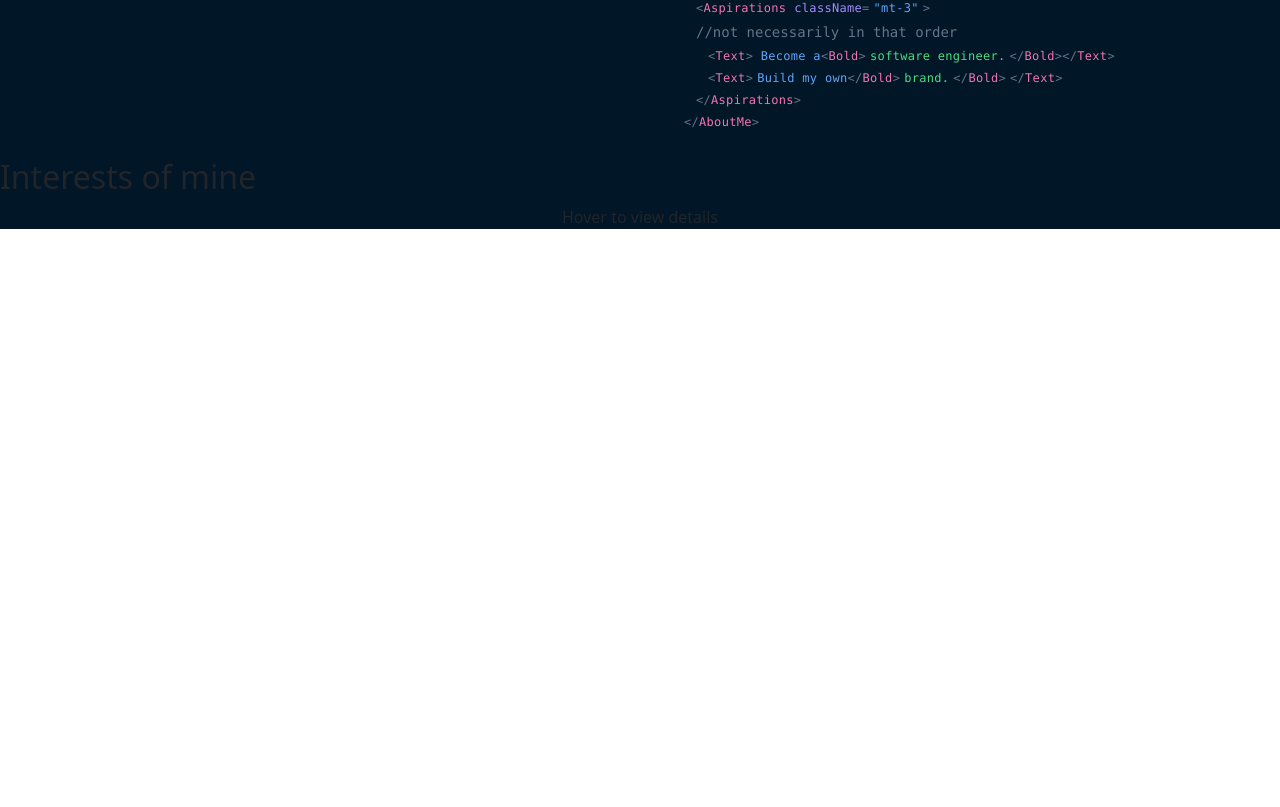
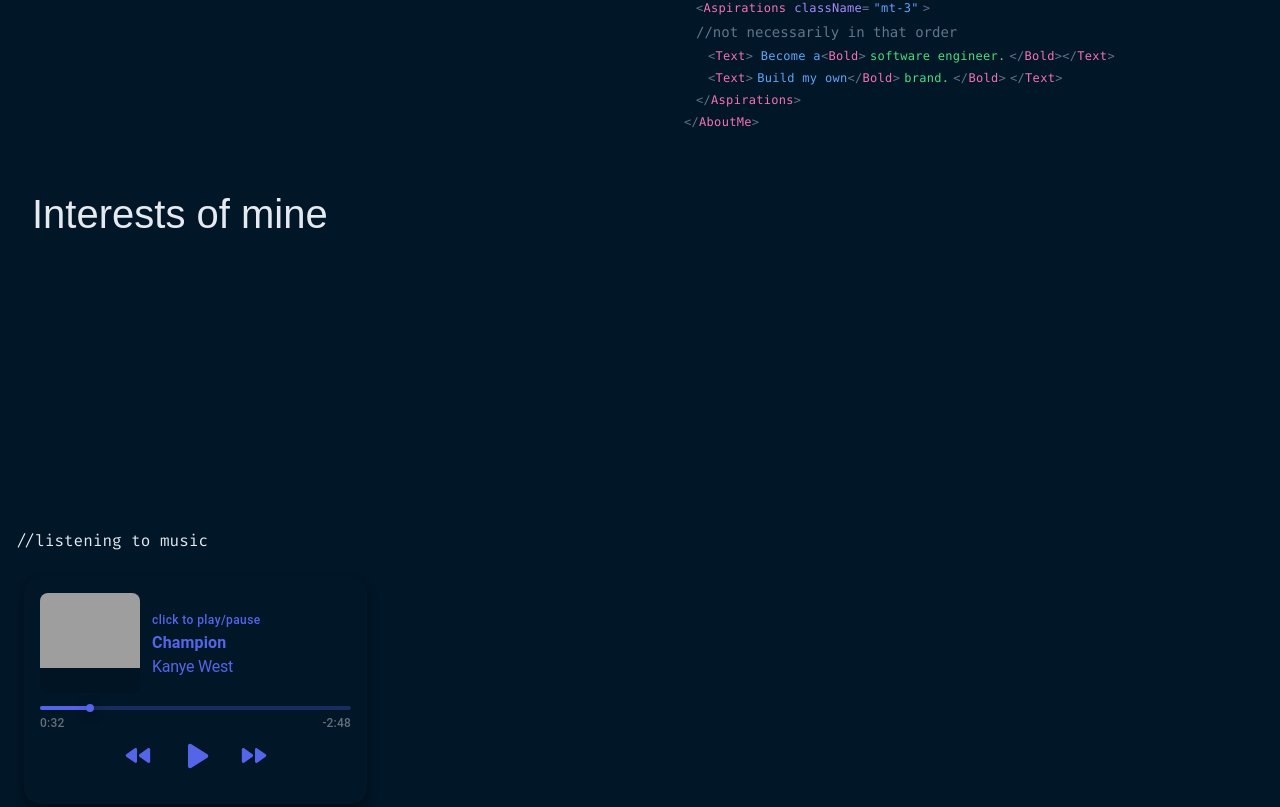
Before and after one commit to robynainsley21/portfolio-dark, a React (Vite) app: page /about in a window 1280 px wide. Shown: the part 419-1226 px from the top of the page. Before the commit the page ends 800 px from the top, so only its background shows below. Built offline with nearby package versions, Linux system fonts and the light colour scheme; grey boxes are pictures that could not be loaded; a web font is replaced by a local one.

Commit message:
Music UI

```diff
--- a/src/assets/components/aboutInterests.jsx
+++ b/src/assets/components/aboutInterests.jsx
@@ -1,6 +1,6 @@
 export default function AboutInterests() {
   return (
-    <div className="relative rounded-lg interests_container p-1">
+    <div className="relative rounded-lg hero_container p-1">
       {/* From Uiverse.io by emmanuelh-dev   */}
       <div className="relative flex text-center">
         <div className="flex pl-3.5 pt-3">
--- a/src/assets/components/musicComp.jsx
+++ b/src/assets/components/musicComp.jsx
@@ -1,62 +1,30 @@
 import * as React from "react";
-import { useEffect, useRef } from "react";
+import { useEffect, useRef, useState } from "react";
+
+//components
 import { styled } from "@mui/material/styles";
 import Box from "@mui/material/Box";
 import Typography from "@mui/material/Typography";
 import Slider from "@mui/material/Slider";
 import IconButton from "@mui/material/IconButton";
-import Stack from "@mui/material/Stack";
 import PauseRounded from "@mui/icons-material/PauseRounded";
 import PlayArrowRounded from "@mui/icons-material/PlayArrowRounded";
 import FastForwardRounded from "@mui/icons-material/FastForwardRounded";
 import FastRewindRounded from "@mui/icons-material/FastRewindRounded";
-import VolumeUpRounded from "@mui/icons-material/VolumeUpRounded";
-import VolumeDownRounded from "@mui/icons-material/VolumeDownRounded";
 
-const WallPaper = styled("div")({
-  position: "absolute",
-  width: "100%",
-  height: "100%",
-  top: 0,
-  left: 0,
-  overflow: "hidden",
-  background: "linear-gradient(rgb(255, 38, 142) 0%, rgb(255, 105, 79) 100%)",
-  transition: "all 500ms cubic-bezier(0.175, 0.885, 0.32, 1.275) 0s",
-  "&::before": {
-    content: '""',
-    width: "140%",
-    height: "140%",
-    position: "absolute",
-    top: "-40%",
-    right: "-50%",
-    background:
-      "radial-gradient(at center center, rgb(62, 79, 249) 0%, rgba(62, 79, 249, 0) 64%)",
-  },
-  "&::after": {
-    content: '""',
-    width: "140%",
-    height: "140%",
-    position: "absolute",
-    bottom: "-50%",
-    left: "-30%",
-    background:
-      "radial-gradient(at center center, rgb(247, 237, 225) 0%, rgba(247, 237, 225, 0) 70%)",
-    transform: "rotate(30deg)",
-  },
-});
 
 const Widget = styled("div")(({ theme }) => ({
   padding: 16,
   borderRadius: 16,
   width: 343,
   maxWidth: "100%",
-  margin: "auto",
   position: "relative",
   zIndex: 1,
-  backgroundColor: "rgba(255,255,255,0.4)",
-  backdropFilter: "blur(40px)",
+  boxShadow: "rgba(0, 0, 0, 0.16) 0px 6px 12px, rgba(0, 0, 0, 0.23) 0px 6px 12px",
+  backgroundColor: "#011627",
+  backdropFilter: "blur(5px)",
   ...theme.applyStyles("dark", {
-    backgroundColor: "rgba(0,0,0,0.6)",
+    backgroundColor: "#011627",
   }),
 }));
 
@@ -81,49 +49,67 @@ const TinyText = styled(Typography)({
 });
 
 export default function MusicPlayerSlider() {
-    const audioRef = useRef(null);
+  const audioRef = useRef(null);
   const duration = 200; // seconds
-  const [position, setPosition] = React.useState(32);
-  const [paused, setPaused] = React.useState(false);
+  const [position, setPosition] = useState(32);
+  const [paused, setPaused] = useState(true);
 
-    useEffect(()=> {
-        const interval = setInterval(() => {
-            if(audioRef.current){
-                setPosition(audioRef.current.currentTime)
-            }
-        }, 1000)
+  useEffect(() => {
+    const interval = setInterval(() => {
+      if (audioRef.current && !paused) {
+        setPosition(audioRef.current.currentTime);
+      }
+    }, 1000);
 
-        return () => clearInterval(interval)
-    }, 1000)
+    return () => clearInterval(interval);
+  }, [paused]);
 
-  function formatDuration(value) {
+  const  formatDuration = (value) => {
     const minute = Math.floor(value / 60);
-    const secondLeft = value - minute * 60;
+    const secondLeft = Math.floor(value - minute * 60);
     return `${minute}:${secondLeft < 10 ? `0${secondLeft}` : secondLeft}`;
   }
 
+  const handlePlayPause = () => {
+    if(paused){
+      audioRef.current.play().catch((error) => {
+        console.error("Error playing audio:", error);
+      })
+    } else{
+      audioRef.current.pause();
+    }
+    setPaused(!paused);
+  }
+
+  const handleSliderChange = (_, value) => {
+    setPosition(value);
+    if(audioRef.current){
+      audioRef.current.currentTime = value;
+    }
+  }
+
   return (
-    <Box sx={{ width: "100%", overflow: "hidden", position: "relative", p: 3 }}>
+    <Box sx={{ width: "100%", overflow: "hidden", position: "relative", p: 1 }}>
       <Widget>
         <Box sx={{ display: "flex", alignItems: "center" }}>
           <CoverImage>
             <img
-              alt="can't win - Chilling Sunday"
-              src="/static/images/sliders/chilling-sunday.jpg"
+              alt="champion - kanye west"
+              src="https://robynainsley21.github.io/images/personal-portfolio/artworks-F2ido6SltCjd-0-t500x500.jpg"
             />
           </CoverImage>
-          <Box sx={{ ml: 1.5, minWidth: 0 }}>
+          <Box sx={{ ml: 1.5, minWidth: 0, color: "#5565e8" }}>
             <Typography
               variant="caption"
-              sx={{ color: "text.secondary", fontWeight: 500 }}
+              sx={{ color: "#5565e8", fontWeight: 500 }}
             >
-              Jun Pulse
+              click to play/pause
             </Typography>
             <Typography noWrap>
-              <b>คนเก าเขาทำไว้ดี (Can&apos;t win)</b>
+              <b>Champion</b>
             </Typography>
             <Typography noWrap sx={{ letterSpacing: -0.25 }}>
-              Chilling Sunday &mdash; คนเก่าเขาทำไว้ดี
+              Kanye West
             </Typography>
           </Box>
         </Box>
@@ -134,9 +120,9 @@ export default function MusicPlayerSlider() {
           min={0}
           step={1}
           max={duration}
-          onChange={(_, value) => setPosition(value)}
+          onChange={handleSliderChange}
           sx={(t) => ({
-            color: "rgba(0,0,0,0.87)",
+            color: "#5565e8",
             height: 4,
             "& .MuiSlider-thumb": {
               width: 8,
@@ -170,6 +156,7 @@ export default function MusicPlayerSlider() {
             alignItems: "center",
             justifyContent: "space-between",
             mt: -2,
+            color: "#fff",
           }}
         >
           <TinyText>{formatDuration(position)}</TinyText>
@@ -182,7 +169,7 @@ export default function MusicPlayerSlider() {
             justifyContent: "center",
             mt: -1,
             "& svg": {
-              color: "#000",
+              color: "#5565e8",
               ...theme.applyStyles("dark", {
                 color: "#fff",
               }),
@@ -194,61 +181,20 @@ export default function MusicPlayerSlider() {
           </IconButton>
           <IconButton
             aria-label={paused ? "play" : "pause"}
-            onClick={() => setPaused(!paused)}
+            onClick={handlePlayPause}
           >
             {paused ? (
-              <PlayArrowRounded sx={{ fontSize: "3rem" }} />
-            ) : (<PauseRounded sx={{ fontSize: "3rem" }} />)}
+              <PlayArrowRounded sx={{ fontSize: "3rem", color: "#5565e8" }} />
+            ) : (
+              <PauseRounded sx={{ fontSize: "3rem" }} />
+            )}
           </IconButton>
           <IconButton aria-label="next song">
             <FastForwardRounded fontSize="large" />
           </IconButton>
         </Box>
-        <Stack
-          spacing={2}
-          direction="row"
-          sx={(theme) => ({
-            mb: 1,
-            px: 1,
-            "& > svg": {
-              color: "rgba(0,0,0,0.4)",
-              ...theme.applyStyles("dark", {
-                color: "rgba(255,255,255,0.4)",
-              }),
-            },
-          })}
-          alignItems="center"
-        >
-          <VolumeDownRounded />
-          <Slider
-            aria-label="Volume"
-            defaultValue={30}
-            sx={(t) => ({
-              color: "rgba(0,0,0,0.87)",
-              "& .MuiSlider-track": {
-                border: "none",
-              },
-              "& .MuiSlider-thumb": {
-                width: 24,
-                height: 24,
-                backgroundColor: "#fff",
-                "&::before": {
-                  boxShadow: "0 4px 8px rgba(0,0,0,0.4)",
-                },
-                "&:hover, &.Mui-focusVisible, &.Mui-active": {
-                  boxShadow: "none",
-                },
-              },
-              ...t.applyStyles("dark", {
-                color: "#fff",
-              }),
-            })}
-          />
-          <VolumeUpRounded />
-        </Stack>
-        <audio ref={audioRef} src="/path/to/your/song.mp3" preload="metadata" />
+        <audio ref={audioRef} src="https://robynainsley21.github.io/images/personal-portfolio/Kanye_West_-_Champion_(ColdMP3.com).mp3" preload="metadata" />
       </Widget>
-      <WallPaper />
     </Box>
   );
 }
--- a/src/assets/pages/About.jsx
+++ b/src/assets/pages/About.jsx
@@ -1,6 +1,7 @@
 import React, { useState, useEffect } from "react";
 
 import AboutInterests from "../components/aboutInterests";
+import MusicPlayerSlider from "../components/musicComp";
 
 export default function About() {
   const [data, setData] = useState(null);
@@ -16,8 +17,7 @@ export default function About() {
             src="https://robynainsley21.github.io/images/images/headshot.JPG"
             alt="about_img"
           />
-          <div>
-          </div>
+          <div></div>
         </div>
         <div className="col-item about_text">
           <AboutInterests />
@@ -25,20 +25,14 @@ export default function About() {
       </div>
 
       <div className="about_body">
-        <h2 data-aos="fade-up">Interests of mine</h2>
-        <p className="fine-text text-center mb-5">Hover to view details</p>
+        <h1 data-aos="fade-up">Interests of mine</h1>
 
-        {/* <div className="interest-container row mb-5">
-          {data.about[1].interests.map((item) => {
-            return (
-              <InterestCard
-                title={item.title}
-                details={item.details}
-                img={item.img_url}
-              />
-            );
-          })}
-        </div> */}
+        <div className="interests_container">
+          <div className="interest_card">
+            <p>//listening to music</p>
+            <MusicPlayerSlider />
+          </div>
+        </div>
 
         {/* <div className="about_mindmap">
 <div className="grid_item"></div>
--- a/src/index.css
+++ b/src/index.css
@@ -15,7 +15,7 @@
   --text-white: #e5e9f0;
   --background-dark: #011627;
   --violet: #5565e8;
-  --main-font: ;
+  --main-font: "Fira Code", monospace;
   --purple: #3a015c;
   --glow: #055393;
 }
@@ -35,6 +35,7 @@ img[alt="logo"] {
   & h1 {
     color: var(--text-white);
     font-family: "Dela Gothic One", sans-serif;
+    margin: 2rem;
   }
 }
 
@@ -247,13 +248,35 @@ img[alt="about_img"] {
   width: 55%;
 }
 
-.interests_container {
+.hero {
   /* box-shadow: rgba(0, 0, 0, 0.25) 0px 0.0625em 0.0625em, rgba(0, 0, 0, 0.25) 0px 0.125em 0.5em, var(--purple) 0px 0px 0px 1px inset; */
   width: 90%;
 }
 
+/*interests section*/
+.interests_container{
+  height: 100vh;
+  display: grid;
+  padding: 1rem;
+  grid-template-columns: repeat(3, 1fr);
+}
+
+.about_body{
+  font-family: var(--main-font);
+  color: var(--text-white);
+}
+
+.interest_card{
+  display: flex;
+  flex-direction: column;
+  justify-content: center;
+  align-items: start;
+
+}
+/*interests section*/
+
 /* mindmap */
-.about_mindmap {
+/* .about_mindmap {
   display: grid;
   grid-template-columns: repeat(3, 1fr);
   width: 100%;
@@ -274,7 +297,7 @@ img[alt="about_img"] {
   flex-direction: column;
   justify-content: center;
   align-items: center;
-}
+} */
 /* mindmap */
 /* ABOUT */
 
```
